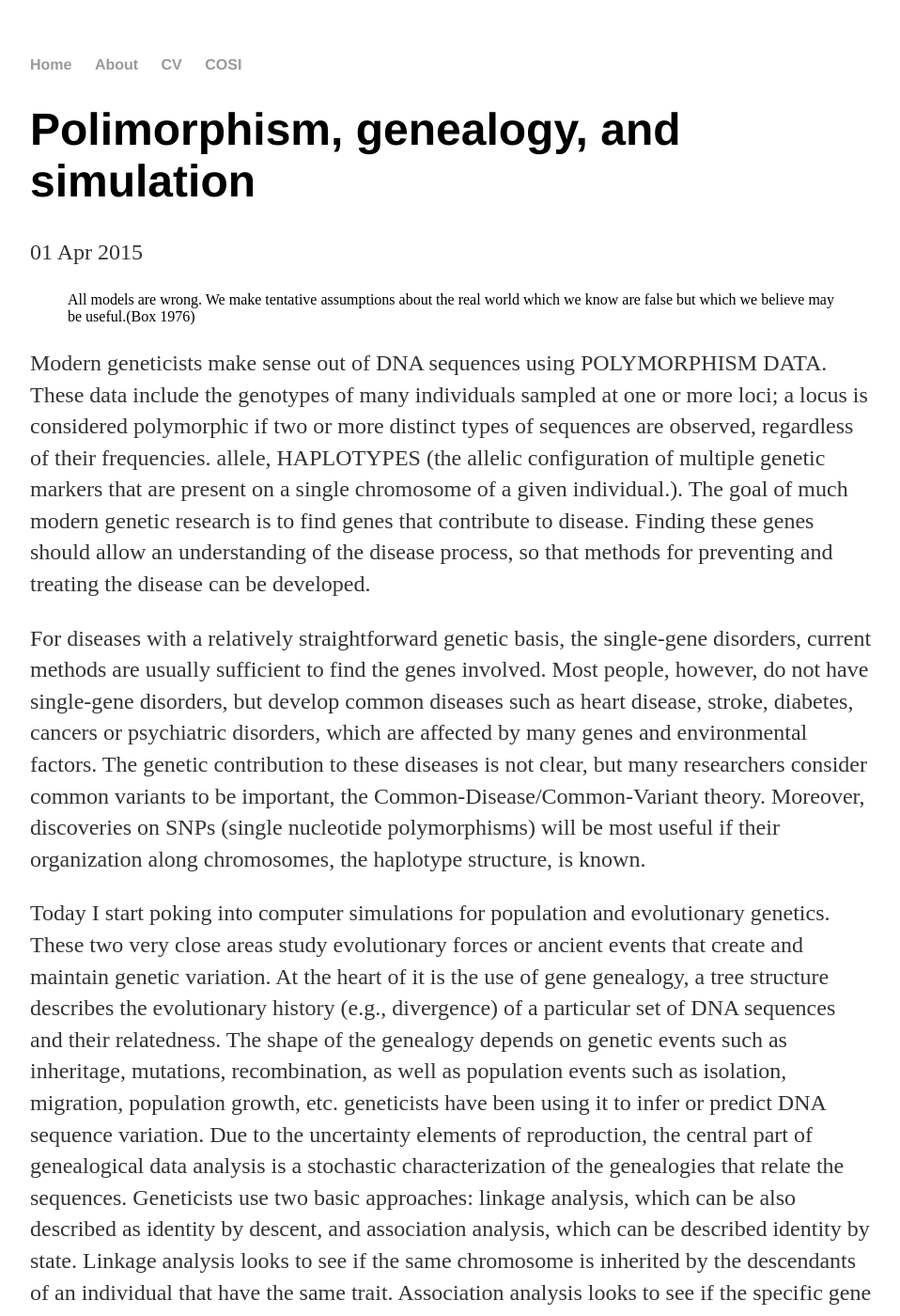
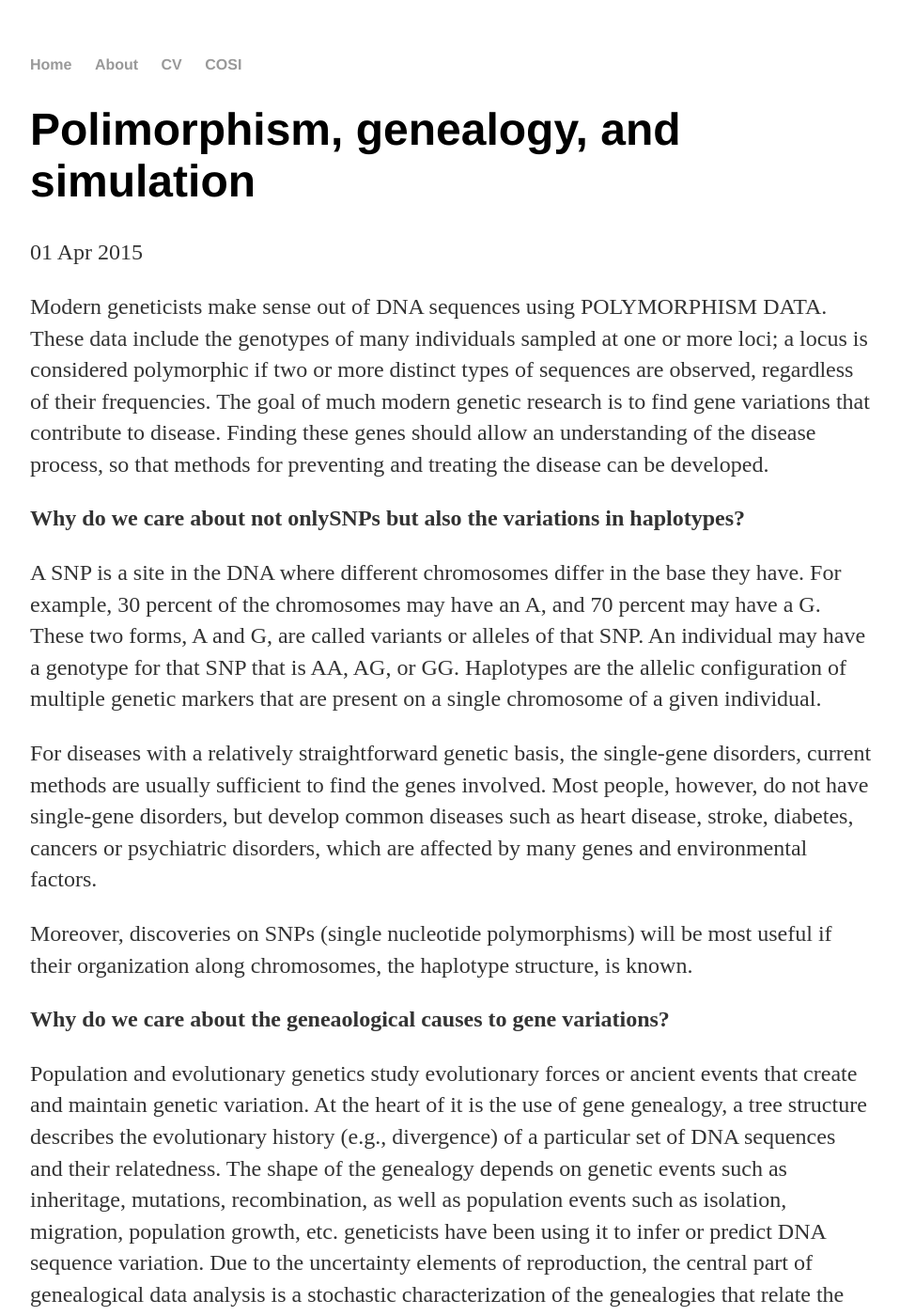
Before and after one commit to lybird300/lybird300.github.io, a Jekyll site: the page built from _posts/2015-04-01-first-day.md, in a window 1280 px wide and 1400 px high. Shown: the whole window at 94% size, without its empty margins (160-1118 px from the left). Built offline with Jekyll 4.4.1, drawn with Linux system fonts in a browser that asks for light colours; some of the changed text lies outside the part shown.

Commit message:
Update 2015-04-01-first-day.md

```diff
--- a/_posts/2015-04-01-first-day.md
+++ b/_posts/2015-04-01-first-day.md
@@ -3,13 +3,20 @@ layout: post
 title: "Polimorphism, genealogy, and simulation"
 date: 2015-04-01
 ---
-<blockquote>All models are wrong. We make tentative assumptions about the real world which we know are false but which we believe may be useful.(Box 1976)</blockquote>
+Modern geneticists make sense out of DNA sequences using POLYMORPHISM DATA. These data include the genotypes of many individuals sampled at one or more loci; a locus is considered polymorphic if two or more distinct types of sequences are observed, regardless of their frequencies. The goal of much modern genetic research is to find gene variations that contribute to disease. Finding these genes should allow an understanding of the disease process, so that methods for preventing and treating the disease can be developed.
 
-Modern geneticists make sense out of DNA sequences using POLYMORPHISM DATA. These data include the genotypes of many individuals sampled at one or more loci; a locus is considered polymorphic if two or more distinct types of sequences are observed, regardless of their frequencies. allele, HAPLOTYPES (the allelic configuration of multiple genetic markers that are present on a single chromosome of a given individual.). The goal of much modern genetic research is to find genes that contribute to disease. Finding these genes should allow an understanding of the disease process, so that methods for preventing and treating the disease can be developed.
+<b>Why do we  care about not onlySNPs but also the variations in haplotypes?</b>
 
-For diseases with a relatively straightforward genetic basis, the single-gene disorders, current methods are usually sufficient to find the genes involved. Most people, however, do not have single-gene disorders, but develop common diseases such as heart disease, stroke, diabetes, cancers or psychiatric disorders, which are affected by many genes and environmental factors. The genetic contribution to these diseases is not clear, but many researchers consider common variants to be important, the Common-Disease/Common-Variant theory. Moreover, discoveries on SNPs (single nucleotide polymorphisms) will be most useful if their organization along chromosomes, the haplotype structure, is known.
+A SNP is a site in the DNA where different chromosomes differ in the base they have. For example, 30 percent of the chromosomes may have an A, and 70 percent may have a G. These two forms, A and G, are called variants or alleles of that SNP. An individual may have a genotype for that SNP that is AA, AG, or GG. Haplotypes are the allelic configuration of multiple genetic markers that are present on a single chromosome of a given individual.
 
-<p>Today I start poking into computer simulations for population and evolutionary genetics. These two very close areas study evolutionary forces or ancient events that create and maintain genetic variation. At the heart of it is the use of gene genealogy, a tree structure describes the evolutionary history (e.g., divergence) of a particular set of DNA sequences and their relatedness. The shape of the genealogy depends on genetic events such as inheritage, mutations, recombination, as well as population events such as isolation, migration, population growth, etc. geneticists have been using it to infer or predict DNA sequence variation. Due to the uncertainty elements of reproduction, the central part of genealogical data analysis is a stochastic characterization of the genealogies that relate the sequences.
+For diseases with a relatively straightforward genetic basis, the single-gene disorders, current methods are usually sufficient to find the genes involved. Most people, however, do not have single-gene disorders, but develop common diseases such as heart disease, stroke, diabetes, cancers or psychiatric disorders, which are affected by many genes and environmental factors.
+
+Moreover, discoveries on SNPs (single nucleotide polymorphisms) will be most useful if their organization along chromosomes, the haplotype structure, is known.
+
+<b>Why do we care about the geneaological causes to gene variations?</b>
+
+
+<p>Population and evolutionary genetics study evolutionary forces or ancient events that create and maintain genetic variation. At the heart of it is the use of gene genealogy, a tree structure describes the evolutionary history (e.g., divergence) of a particular set of DNA sequences and their relatedness. The shape of the genealogy depends on genetic events such as inheritage, mutations, recombination, as well as population events such as isolation, migration, population growth, etc. geneticists have been using it to infer or predict DNA sequence variation. Due to the uncertainty elements of reproduction, the central part of genealogical data analysis is a stochastic characterization of the genealogies that relate the sequences.
 
 Geneticists use two basic approaches: linkage analysis, which can be also described as identity by descent, and association analysis, which can be described identity by state. Linkage analysis looks to see if the same chromosome is inherited by the descendants of an individual that have the same trait. Association analysis looks to see if the specific gene variations are more common among people with a trait. In this example an individual can have an A or G nucleotide at a specific DNA position. One can see that the affected individuals are more likely to have a G than an A. The G nucleotide is said to be associated with being affected.
 
```
